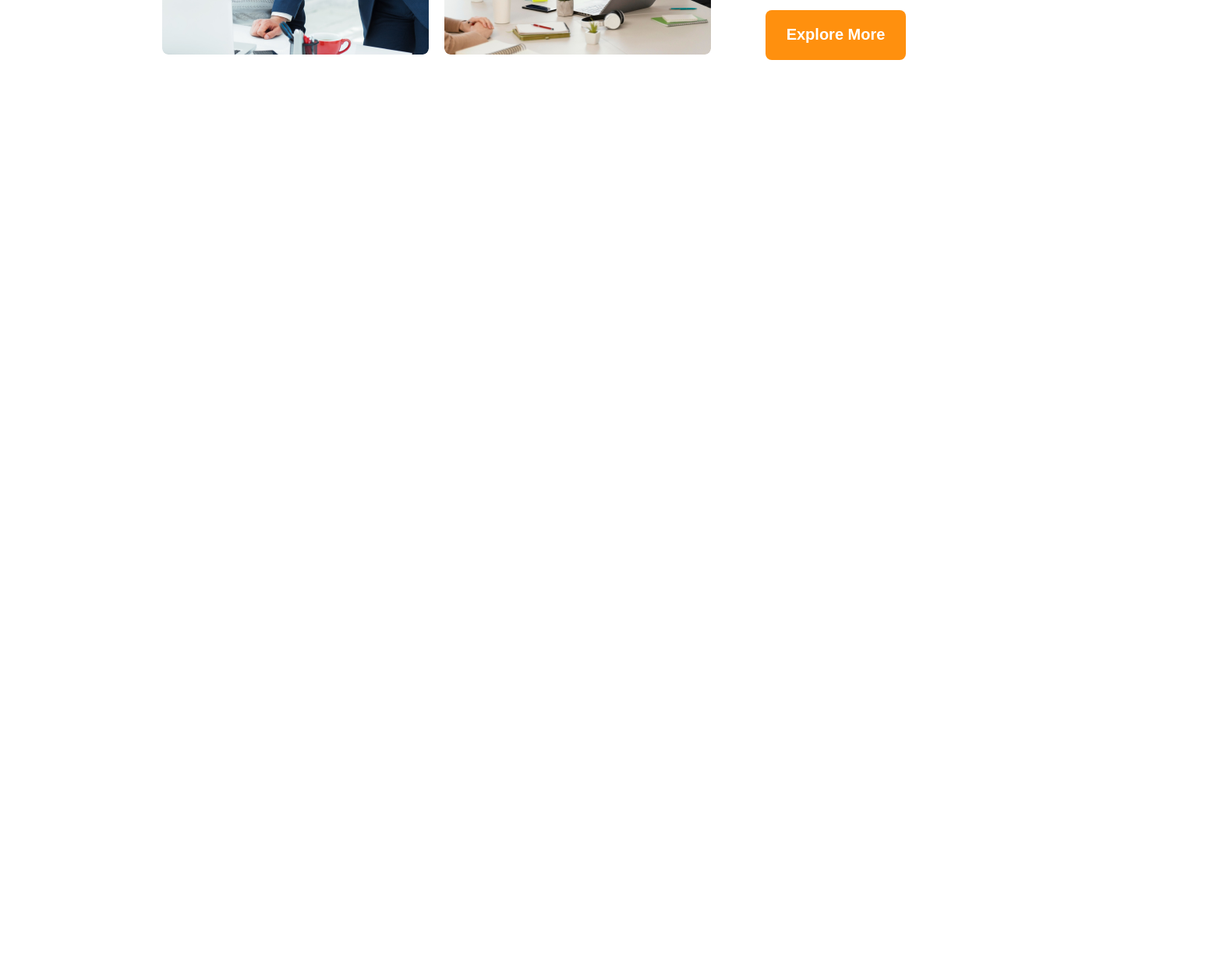
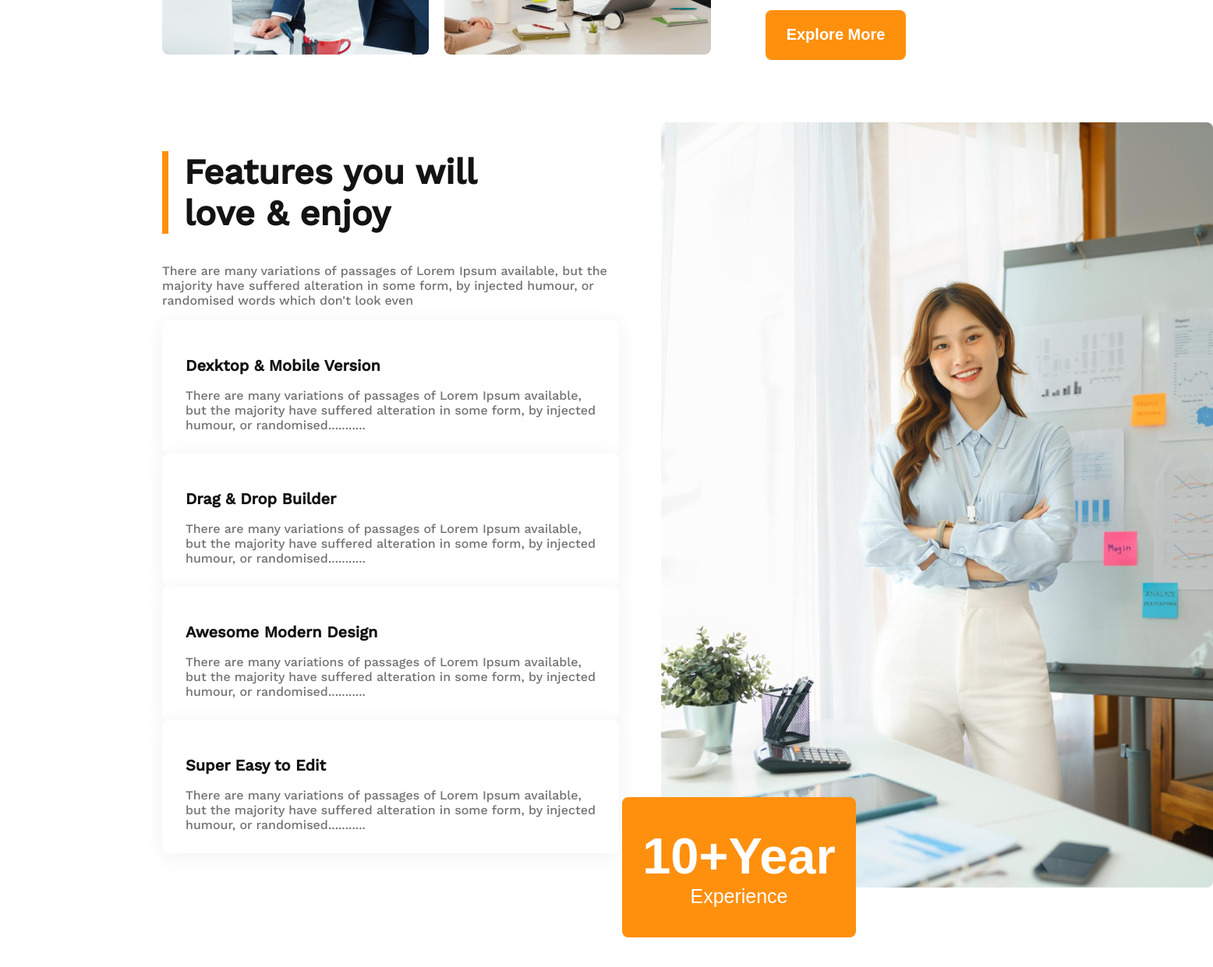
Before and after one commit to zahidhasan1993/Assignment-2, a plain HTML site: page index.html in a window 1280 px wide. Shown: the part 2110-3351 px from the top of the page at 78% size, 1556 px wide, since content can reach past the window. Before the commit the page ends 2267 px from the top, so only its background shows below. Drawn offline with nearby package versions, Linux system fonts and the light colour scheme.

Commit message:
explore section added and styling

```diff
--- a/index.html
+++ b/index.html
@@ -62,6 +62,49 @@
 
             </section>
         </div>
+        <!------------------------- explore section  -------------------------->
+        <section class="explore">
+            <div class="container">
+                <div class="explore-features">
+                    <div class="explore-info">
+                        <div class="explore-detail">
+                            <h1 class="explore-title">Features you will <br> love & enjoy</h1>
+                            <p class="explore-p">There are many variations of passages of Lorem Ipsum available, but the majority have suffered alteration in some form, by injected humour, or randomised words which don't look even</p>
+                        </div>
+                        <div class="explore-cards">
+                            <div class="card">
+                                <div class="cardpadding">
+                                    <h2 class="card-title">Dexktop & Mobile Version</h2>
+                                    <p class="card-p">There are many variations of passages of Lorem Ipsum available, but the majority have suffered alteration in some form, by injected humour, or randomised...........</p>
+                                </div>
+                            </div>
+                            <div class="card">
+                                <div class="cardpadding">
+                                    <h2 class="card-title">Drag & Drop Builder</h2>
+                                    <p class="card-p">There are many variations of passages of Lorem Ipsum available, but the majority have suffered alteration in some form, by injected humour, or randomised...........</p>
+                                </div>
+                            </div>
+                            <div class="card">
+                                <div class="cardpadding">
+                                    <h2 class="card-title">Awesome Modern Design</h2>
+                                    <p class="card-p">There are many variations of passages of Lorem Ipsum available, but the majority have suffered alteration in some form, by injected humour, or randomised...........</p>
+                                </div>
+                            </div>
+                            <div class="card">
+                                <div class="cardpadding">
+                                    <h2 class="card-title">Super Easy to Edit</h2>
+                                    <p class="card-p">There are many variations of passages of Lorem Ipsum available, but the majority have suffered alteration in some form, by injected humour, or randomised...........</p>
+                                </div>
+                            </div>
+                        </div>
+                    </div>
+                    <div class="explore-image">
+                        <img src="./images/architect.png" alt="">
+                        <button class="sec-btn"><span id="year">10+Year</span> <br><span id="ex">Experience</span> </button>
+                    </div>
+                </div>
+            </div>
+        </section>
 
     </main>
 
--- a/styles/style.css
+++ b/styles/style.css
@@ -19,6 +19,16 @@
     background: #FF900E;
     border: none;
     border-radius: 8px;
+  }
+  .sec-btn{
+    width: 300px;
+    height: 180px;
+    background: #FF900E;
+    border: none;
+    border-radius: 8px;
+    position: relative;
+    bottom: 120px;
+    right: 50px;
   }
 
   .container{
@@ -130,3 +140,58 @@
  #color2{
     color: #727272;
  }
+ /*%%%%%%%%%%%%%%%%%%%%%%%%%%%%%%%
+        explore styilng
+  %%%%%%%%%%%%%%%%%%%%%%%%%%%%%%%% */
+
+  .explore-features{
+    display: flex;
+    gap: 54px;
+    padding: 0 200px;
+  }
+  .explore-title{
+    font-weight: 700;
+    font-size: 45px;
+    color: #131313;
+    border-left: 8px solid #ff900E;
+    padding-left: 20px;
+  }
+  .explore-p{
+    font-weight: 400;
+    font-size: 16px;
+    color: #727272;
+  }
+  .explore-image img{
+    width: 708px;
+    height: 982px;
+  }
+  .card{
+    width: 586px;
+    height: 171px;
+    background: #FFFFFF;
+    box-shadow: 0px 4px 30px rgba(0, 0, 0, 0.06);
+    border-radius: 8px;
+  }
+  .cardpadding{
+    padding: 30px ;
+  }
+  .card-title{
+    font-weight: 600;
+    font-size: 20px;
+    color: #131313;
+  }
+  .card-p{
+    font-weight: 400;
+    font-size: 16px;
+    color: #727272;
+  }
+  #year{
+    font-weight: 700;
+    font-size: 65px;
+    color: #FFFFFF;
+  }
+  #ex{
+    font-weight: 500;
+    font-size: 25px;
+    color: #FFFFFF;
+  }
```
